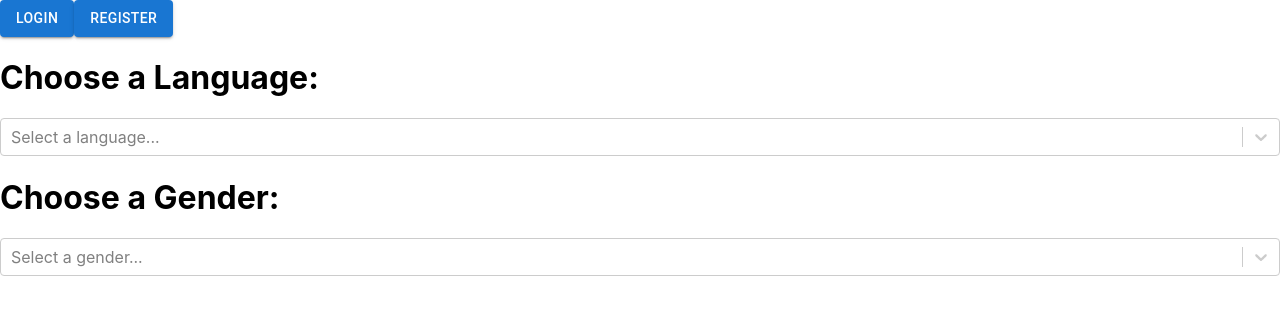
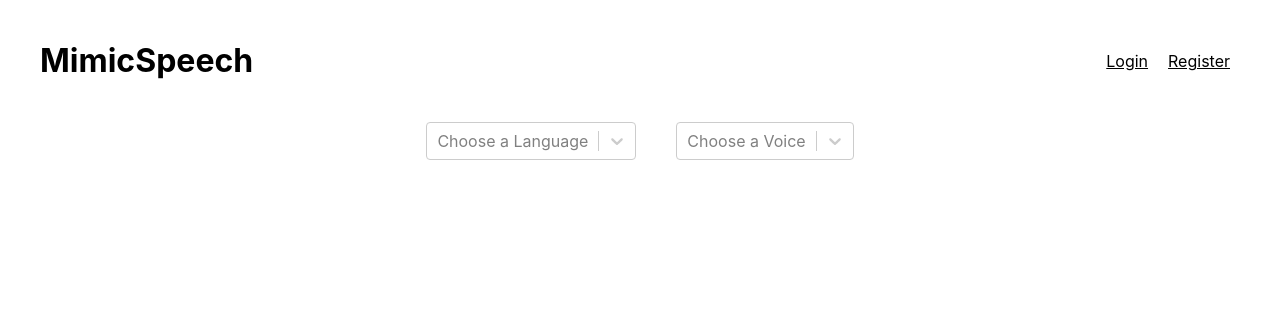
Before and after one commit to shanemion/MimicSpeech, a React (Create React App) app: page / in a window 1280 px wide. Shown: the top 314 px of the page. Built offline with nearby package versions, Linux system fonts and the light colour scheme; no server answers.

Commit message:
began styling, add type response component, new states

```diff
--- a/package.json
+++ b/package.json
@@ -19,6 +19,7 @@
     "openai": "^3.3.0",
     "react": "^18.2.0",
     "react-bootstrap": "^2.8.0",
+    "react-burger-menu": "^3.0.9",
     "react-dom": "^18.2.0",
     "react-icons": "^4.10.1",
     "react-router-dom": "^6.14.2",
--- a/src/App.js
+++ b/src/App.js
@@ -4,28 +4,37 @@ import { LangAndGenderSelector } from "./components/LangAndGenderSelector";
 import { Navigator } from "./infrastructure/navigation/GeneratorNavigator";
 import LanguageProvider from "./services/language/LanguageProvider";
 import Login from "./components/Login";
-import Register from './components/Register';
-import AuthButtons from './components/ButtonsRenderer';
-import { AuthProvider } from './services/firebase/FirebaseAuth';
-import SavedResponses from './components/SavedResponses';
+import Register from "./components/Register";
+import AuthButtons from "./components/ButtonsRenderer";
+import { AuthProvider } from "./services/firebase/FirebaseAuth";
+import SavedResponses from "./components/SavedResponses";
+import { Title } from "./components/Title";
+import useWindowSize from "./utils/WindowSize";
+import { Burger } from "./components/Burger";
 
 function App() {
+  const { width } = useWindowSize();
   return (
     <Router>
       <div className="App">
         <AuthProvider>
-          <AuthButtons />
+          <div className="titleContainer">
+            <Title />
+            {width > 768 ? <AuthButtons /> : <Burger />}
+          </div>
           <Routes>
-          <Route path="/*" element={
-              <LanguageProvider>
-                <LangAndGenderSelector />
-                <Navigator />
-              </LanguageProvider>
-            }/>
+            <Route
+              path="/*"
+              element={
+                <LanguageProvider>
+                  <LangAndGenderSelector />
+                  <Navigator />
+                </LanguageProvider>
+              }
+            />
             <Route path="/login" element={<Login />} />
             <Route path="/register" element={<Register />} />
             <Route path="/saved" element={<SavedResponses />} />
-
           </Routes>
         </AuthProvider>
       </div>
--- a/src/apikeys.js
+++ b/src/apikeys.js
@@ -1 +1 @@
-"hey haha"
+"hey again"
--- /dev/null
+++ b/src/components/Burger.js
@@ -0,0 +1,113 @@
+import React, { useState } from "react";
+import { slide as Menu } from "react-burger-menu";
+import { Link, useNavigate } from "react-router-dom";
+import { useAuth } from "../services/firebase/FirebaseAuth";
+import "../styles.css";
+
+export const Burger = () => {
+  const navigate = useNavigate();
+  const { currentUser, logout } = useAuth();
+  const [isOpen, setIsOpen] = useState(false);
+
+  const styles = {
+    bmBurgerButton: {
+      position: "fixed",
+      width: "32px",
+      height: "24px",
+      right: "24px",
+      top: "46px",
+    },
+    bmBurgerBars: {
+      background: "#373a47",
+    },
+    bmCrossButton: {
+      height: "24px",
+      width: "24px",
+    },
+    bmCross: {
+      background: "#bdc3c7",
+    },
+    bmMenuWrap: {
+      position: "fixed",
+      height: "100%",
+    },
+    bmMenu: {
+      background: "white",
+      padding: "2.5em 1.5em 0",
+      fontSize: "1.15em",
+    },
+    bmMorphShape: {
+      fill: "#373a47",
+    },
+    bmItemList: {
+      color: "#b8b7ad",
+      padding: "0.8em",
+    },
+    bmItem: {
+      display: "block",
+    },
+    bmOverlay: {
+      background: "rgba(0, 0, 0, 0.3)",
+    },
+  };
+
+  const handleLogout = async (event) => {
+    event.preventDefault();
+    try {
+      await logout();
+      navigate("/login");
+      setIsOpen(false); // Close the menu
+
+    } catch (error) {
+      console.error(error);
+    }
+  };
+
+  const linkStyle = {
+    display: "block",
+    padding: "6px",
+    textDecoration: "underline",
+    cursor: "pointer",
+    fontFamily: "-apple-system, BlinkMacSystemFont, 'Segoe UI', Roboto, Oxygen, Ubuntu, Cantarell, 'Open Sans', 'Helvetica Neue', sans-serif",
+    fontSize: "16px"
+  }; // Inline style for Links
+
+  const closeMenu = () => setIsOpen(false); // This function will close the menu
+  const handleStateChange = (state) => setIsOpen(state.isOpen);
+
+  return (
+    <Menu isOpen={isOpen} onStateChange={handleStateChange} styles={styles} right>
+      {currentUser ? (
+        <>
+          <Link
+            id="logout"
+            className="menu-item"
+            onClick={handleLogout}
+            style={linkStyle}
+          >
+            Logout
+          </Link>
+          <Link id="saved" className="menu-item" to="/saved" onClick={closeMenu}
+style={linkStyle}>
+            View Saved
+          </Link>
+        </>
+      ) : (
+        <>
+          <Link id="login" className="menu-item" to="/login" onClick={closeMenu} style={linkStyle}>
+            Login
+          </Link>
+          <Link
+            id="register"
+            className="menu-item"
+            to="/register"
+            onClick={closeMenu}
+            style={linkStyle}
+          >
+            Register
+          </Link>
+        </>
+      )}
+    </Menu>
+  );
+};
--- a/src/components/ButtonsRenderer.js
+++ b/src/components/ButtonsRenderer.js
@@ -1,7 +1,7 @@
 import React from "react";
-import { Button } from '@mui/material';
 import { useNavigate } from 'react-router-dom';
 import { useAuth } from '../services/firebase/FirebaseAuth';
+import "../styles.css"
 
 export default function AuthButtons() {
   const navigate = useNavigate();
@@ -22,13 +22,13 @@ export default function AuthButtons() {
     <div className="auth-buttons">
       {currentUser ? (
         <>
-          <Button variant="contained" onClick={handleLogout}>Logout</Button>
-          <Button variant="contained" onClick={() => navigate("/saved")}>View Saved</Button>
+          <button className="authButton" onClick={handleLogout}>Logout</button>
+          <button className="authButton" onClick={() => navigate("/saved")}>View Saved</button>
         </>
       ) : (
         <>
-          <Button variant="contained" onClick={() => navigate("/login")}>Login</Button>
-          <Button variant="contained" onClick={() => navigate("/register")}>Register</Button>
+          <button className="authButton" onClick={() => navigate("/login")}>Login</button>
+          <button className="authButton" onClick={() => navigate("/register")}>Register</button>
         </>
       )}
     </div>
--- a/src/components/LangAndGenderSelector.js
+++ b/src/components/LangAndGenderSelector.js
@@ -1,6 +1,8 @@
 import React, { useContext } from "react";
 import Select from "react-select";
 import LanguageContext from "../services/language/LanguageContext";
+
+import "../styles.css"; // Adjust the path according to your project structure
 
 export const LangAndGenderSelector = () => {
   const { selectedLanguage, setSelectedLanguage, selectedGender, setSelectedGender } = useContext(
@@ -26,7 +28,7 @@ export const LangAndGenderSelector = () => {
         value={selectedLanguage}
         onChange={handleChange}
         options={languageOptions}
-        placeholder="Select a language..."
+        placeholder="Choose a Language"
       />
     );
   };
@@ -47,16 +49,14 @@ export const LangAndGenderSelector = () => {
         value={selectedGender}
         onChange={handleChange}
         options={genderOptions}
-        placeholder="Select a gender..."
+        placeholder="Choose a Voice"
       />
     );
   };
 
   return (
-    <div>
-      <h1>Choose a Language:</h1>
+    <div className="selectorContainer">
       <LanguageSelector />
-      <h1>Choose a Gender:</h1>
       <GenderSelector />
     </div>
   );
--- a/src/components/Login.js
+++ b/src/components/Login.js
@@ -1,4 +1,4 @@
-import React from 'react';
+import React, { useState } from 'react';
 import { useNavigate } from 'react-router-dom';
 
 import { useAuth } from '../services/firebase/FirebaseAuth';
@@ -6,6 +6,8 @@ import { useAuth } from '../services/firebase/FirebaseAuth';
 const Login = () => {
     const { login } = useAuth();
     const navigate = useNavigate();
+    const [isOpen, setIsOpen] = useState(false);
+
 
     const handleSubmit = async (event) => {
         event.preventDefault();
@@ -18,8 +20,11 @@ const Login = () => {
         }
     };
 
+    const closeMenu = () => setIsOpen(false); // This function will close the menu
+    const handleStateChange = (state) => setIsOpen(state.isOpen);
+
     return (
-        <div>
+        <div isOpen={isOpen} onStateChange={handleStateChange}>
             <h1>Login</h1>
             <form onSubmit={handleSubmit}>
                 <label>Email
@@ -28,7 +33,7 @@ const Login = () => {
                 <label>Password
                     <input name="password" type="password" placeholder="Password" required />
                 </label>
-                <button type="submit">Login</button>
+                <button type="submit" onClick={closeMenu}>Login</button>
             </form>
         </div>
     );
--- a/src/components/Register.js
+++ b/src/components/Register.js
@@ -1,10 +1,12 @@
-import React from 'react';
+import React, { useState } from 'react';
 import { useNavigate } from 'react-router-dom';
 import { useAuth } from '../services/firebase/FirebaseAuth';
 
 const Register = () => {
     const { register } = useAuth();
     const navigate = useNavigate();
+    const [isOpen, setIsOpen] = useState(false);
+
 
     const handleSubmit = async (event) => {
         event.preventDefault();
@@ -17,8 +19,11 @@ const Register = () => {
         }
     };
 
+    const closeMenu = () => setIsOpen(false); // This function will close the menu
+    const handleStateChange = (state) => setIsOpen(state.isOpen);
+
     return (
-        <div>
+        <div isOpen={isOpen} onStateChange={handleStateChange}>
             <h1>Register</h1>
             <form onSubmit={handleSubmit}>
                 <label>Email
@@ -27,7 +32,7 @@ const Register = () => {
                 <label>Password
                     <input name="password" type="password" placeholder="Password" required />
                 </label>
-                <button type="submit">Register</button>
+                <button type="submit" onClick={closeMenu} >Register</button>
             </form>
         </div>
     );
--- /dev/null
+++ b/src/components/Title.js
@@ -0,0 +1,12 @@
+import React from 'react';
+import { Link } from 'react-router-dom';
+
+export const Title = () => {
+    return (
+        <div>
+            <Link to="/" style={{ textDecoration: 'none', color: 'inherit' }}>
+                <h1>MimicSpeech</h1>
+            </Link>
+        </div>
+    )
+}
--- /dev/null
+++ b/src/styles.css
@@ -0,0 +1,45 @@
+.selectorContainer {
+    display: flex;
+    justify-content: center;
+    gap: 20px; /* starting gap size */
+  }
+
+  @media screen and (min-width: 768px) {
+    .selectorContainer {
+      gap: 40px; /* maximum gap size */
+    }
+  }
+
+.titleContainer {
+  display: flex;
+  justify-content: space-between;
+  align-items: center;
+  padding: 20px;
+  margin-left: 20px;
+  margin-right: 20px;
+}
+
+.titleContainer > h1 {
+  margin: 0 auto;
+}
+
+@media screen and (max-width: 768px) {
+  .titleContainer {
+    flex-direction: column;
+    align-items: center;
+  }
+  .titleContainer > h1 {
+    margin-bottom: 20px;
+  }
+}
+
+.authButton {
+  background: none;
+  color: black;
+  border: none;
+  padding: 10px;
+  text-decoration: underline;
+  cursor: pointer;
+  font-family: -apple-system, BlinkMacSystemFont, 'Segoe UI', Roboto, Oxygen, Ubuntu, Cantarell, 'Open Sans', 'Helvetica Neue', sans-serif;
+  font-size: 16px;
+}
--- /dev/null
+++ b/src/utils/WindowSize.js
@@ -0,0 +1,23 @@
+// useWindowSize.js
+import { useState, useEffect } from 'react';
+
+export default function useWindowSize() {
+  const [windowSize, setWindowSize] = useState({
+    width: window.innerWidth,
+    height: window.innerHeight,
+  });
+
+  useEffect(() => {
+    function handleResize() {
+      setWindowSize({
+        width: window.innerWidth,
+        height: window.innerHeight,
+      });
+    }
+
+    window.addEventListener('resize', handleResize);
+    return () => window.removeEventListener('resize', handleResize);
+  }, []);
+
+  return windowSize;
+}
```
Also changed, not shown: src/components/generators/ChineseResponseGenerator.js (+76 -11 lines), 1 other file (tests, documents, lock files or other folders).
